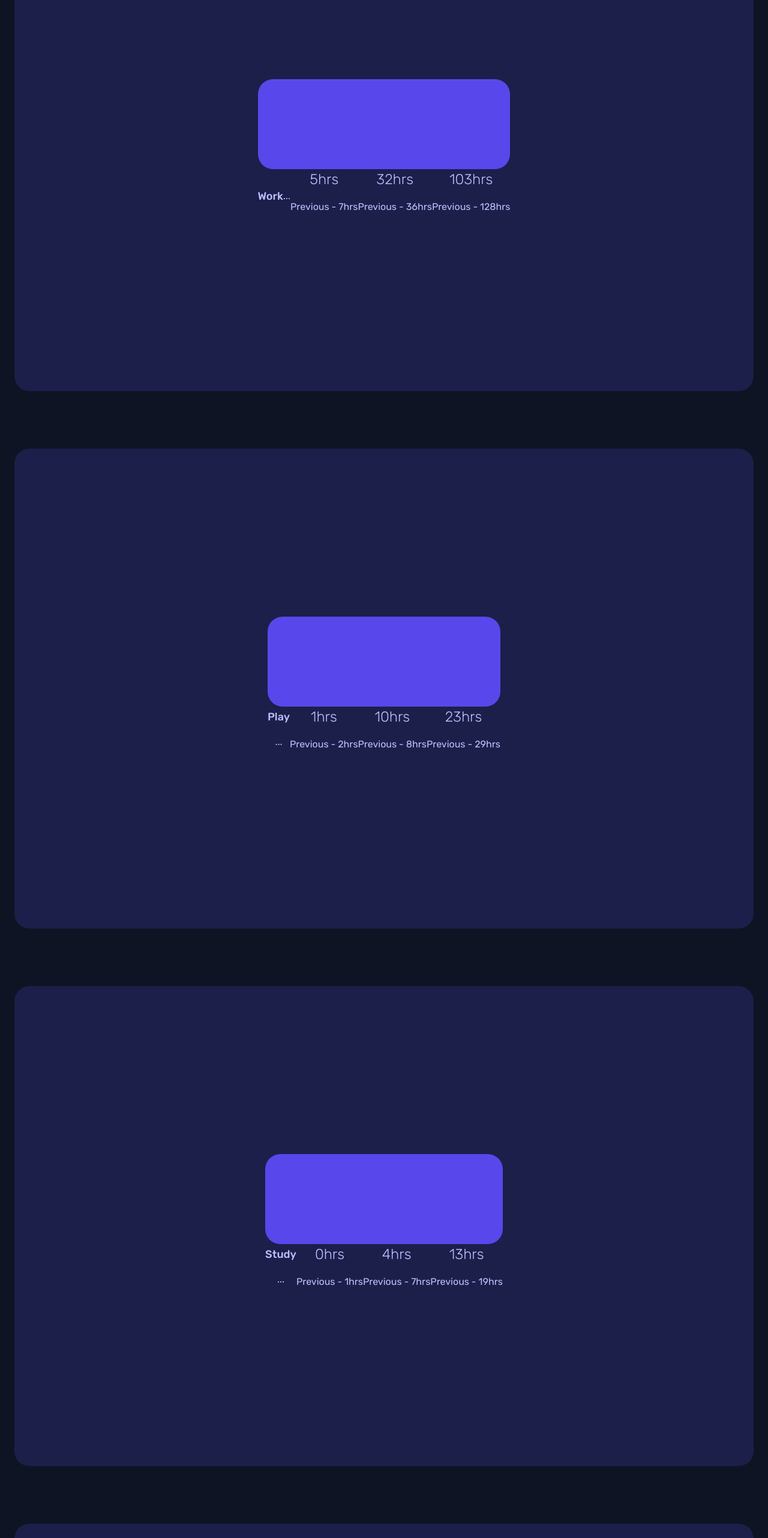
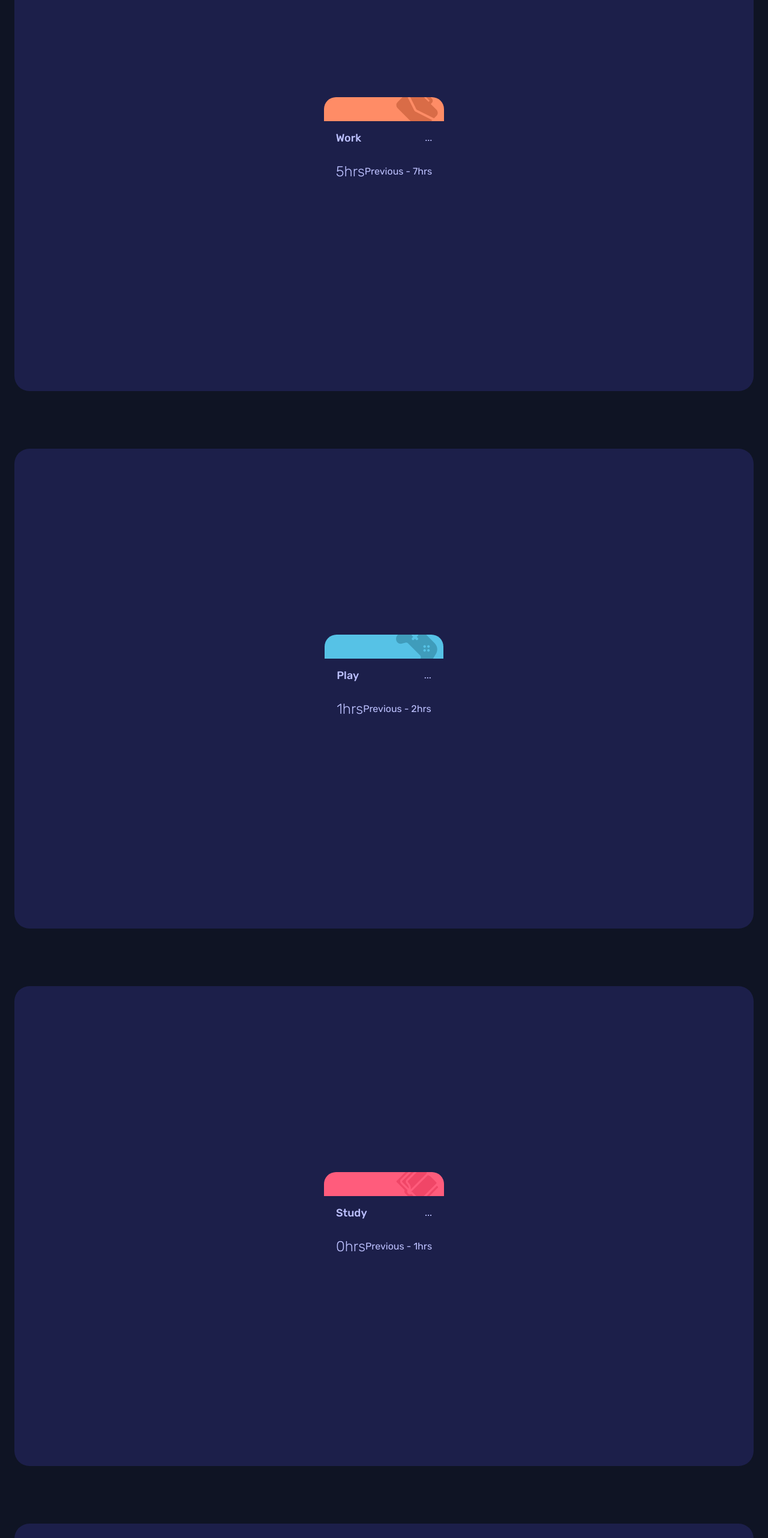
Before and after one commit to mafromist/time-tracker, a website built with Parcel: page index.html in a window 1280 px wide. Shown: the part 1080-3644 px from the top of the page at 60% size. Built offline with nearby package versions, Linux system fonts and the light colour scheme.

Commit message:
All tabs partially styled and icons added

```diff
--- a/index.html
+++ b/index.html
@@ -14,14 +14,14 @@
 <body>
   <div class="container">
       <div class="tab tab-profile">
-        <div class="tab__top">
+        <div class="tab__top-profile">
           <img class="profile-picture" src="/src/images/image-jeremy.png" alt="profile picture">
-          <div class="tab__top-details">
+          <div class="tab__top-profile-details">
             <h4>Report for</h4>
             <h1 class="">Jeremy Robson</h1>
           </div>
         </div>
-        <div class="tab__bottom">
+        <div class="tab__bottom-profile">
           <h3 class="period period__daily">Daily</h3>
           <h3 class="period period__weekly">Weekly</h3>
           <h3 class="period period__monthly">Monthly</h3>
@@ -30,17 +30,20 @@
   </div>
   <!-- Work -->
   <div class="container">
-    <div class="tab tab-work">
-      <div class="tab__top"></div>
+    <div class="tab">
+      <div class="tab__top tab__top-work">
+        <img src="/src/images/icon-work.svg" alt="work icon">
+      </div>
       <div class="tab__bottom">
-        <div class="tab__bottom">
+        <div class="tab__bottom-title">
           <h2 class="tab__type">Work</h2>
           <p class="tab__select">...</p>
         </div>
 
         <!-- daily -->
         <div class="tab__bottom-details">
-          <h1 class="type__daily">5hrs</h1>
+          <div class="hours hours__daily">
+            <h1>5hrs</h1>
             <p>
             <span>Previous</span>
             -
@@ -48,8 +51,8 @@
             </p>
           </div>
           <!-- weekly -->
-        <div>
-          <h1 class="type__weekly">32hrs</h1>
+          <div class="hours hours__weekly">
+            <h1>32hrs</h1>
             <p>
             <span>Previous</span>
             -
@@ -57,8 +60,8 @@
             </p>
           </div>
           <!-- monthly -->
-        <div>
-          <h1 class="type__monthly">103hrs</h1>
+          <div class="hours hours__monthly">
+            <h1>103hrs</h1>
             <p>
             <span>Previous</span>
             -
@@ -68,11 +71,13 @@
         </div>
       </div>
     </div>
-
+  </div>
   <!-- Play -->
   <div class="container">
-    <div class="tab tab-play">
-      <div class="tab__top"></div>
+    <div class="tab">
+      <div class="tab__top tab__top-play">
+        <img src="/src/images/icon-play.svg" alt="play icon">
+      </div>
       <div class="tab__bottom">
         <div class="tab__bottom-title">
           <h2 class="tab__type">Play</h2>
@@ -81,7 +86,8 @@
 
         <!-- daily -->
         <div class="tab__bottom-details">
-          <h1 class="type__daily">1hrs</h1>
+          <div class="hours hours__daily">
+            <h1>1hrs</h1>
             <p>
             <span>Previous</span>
             -
@@ -89,8 +95,8 @@
             </p>
           </div>
           <!-- weekly -->
-        <div>
-          <h1 class="type__weekly">10hrs</h1>
+          <div class="hours hours__weekly">
+            <h1>10hrs</h1>
             <p>
             <span>Previous</span>
             -
@@ -98,8 +104,8 @@
             </p>
           </div>
           <!-- monthly -->
-        <div>
-          <h1 class="type__monthly">23hrs</h1>
+          <div class="hours hours__monthly">
+            <h1>23hrs</h1>
             <p>
             <span>Previous</span>
             -
@@ -109,10 +115,13 @@
         </div>
       </div>
     </div>
+  </div>
   <!-- Study -->
   <div class="container">
-    <div class="tab tab-study">
-      <div class="tab__top"></div>
+    <div class="tab">
+      <div class="tab__top tab__top-study">
+        <img src="/src/images/icon-study.svg" alt="study icon">
+      </div>
       <div class="tab__bottom">
         <div class="tab__bottom-title">
           <h2 class="tab__type">Study</h2>
@@ -121,7 +130,8 @@
 
         <!-- daily -->
         <div class="tab__bottom-details">
-          <h1 class="type__daily">0hrs</h1>
+          <div class="hours hours__daily">
+            <h1>0hrs</h1>
             <p>
             <span>Previous</span>
             -
@@ -129,8 +139,8 @@
             </p>
           </div>
           <!-- weekly -->
-        <div>
-          <h1 class="type__weekly">4hrs</h1>
+          <div class="hours hours__weekly">
+            <h1>4hrs</h1>
             <p>
             <span>Previous</span>
             -
@@ -138,8 +148,8 @@
             </p>
           </div>
           <!-- monthly -->
-        <div>
-          <h1 class="type__monthly">13hrs</h1>
+          <div class="hours hours__monthly">
+            <h1>13hrs</h1>
             <p>
             <span>Previous</span>
             -
@@ -149,10 +159,13 @@
         </div>
       </div>
     </div>
+  </div>
   <!-- Exercise -->
   <div class="container">
-    <div class="tab tab-exercise">
-      <div class="tab__top"></div>
+    <div class="tab">
+      <div class="tab__top tab__top-exercise">
+        <img src="/src/images/icon-exercise.svg" alt="exercise icon">
+      </div>
       <div class="tab__bottom">
         <div class="tab__bottom-title">
           <h2 class="tab__type">Exercise</h2>
@@ -161,7 +174,8 @@
 
         <!-- daily -->
         <div class="tab__bottom-details">
-          <h1 class="type__daily">1hrs</h1>
+          <div class="hours hours__daily">
+            <h1>1hrs</h1>
             <p>
             <span>Previous</span>
             -
@@ -169,8 +183,8 @@
             </p>
           </div>
           <!-- weekly -->
-        <div>
-          <h1 class="type__weekly">4hrs</h1>
+          <div class="hours hours__weekly">
+            <h1>4hrs</h1>
             <p>
             <span>Previous</span>
             -
@@ -178,8 +192,8 @@
             </p>
           </div>
           <!-- monthly -->
-        <div>
-          <h1 class="type__monthly">11hrs</h1>
+          <div class="hours hours__monthly">
+            <h1>11hrs</h1>
             <p>
             <span>Previous</span>
             -
@@ -189,11 +203,14 @@
         </div>
       </div>
     </div>
+  </div>
 
   <!-- Social -->
   <div class="container">
-    <div class="tab tab-social">
-      <div class="tab__top"></div>
+    <div class="tab">
+      <div class="tab__top tab__top-social">
+        <img src="/src/images/icon-social.svg" alt="social icon">
+      </div>
       <div class="tab__bottom">
         <div class="tab__bottom-title">
           <h2 class="tab__type">Social</h2>
@@ -202,7 +219,8 @@
 
         <!-- daily -->
         <div class="tab__bottom-details">
-          <h1 class="type__daily">1hrs</h1>
+          <div class="hours hours__daily">
+            <h1>1hrs</h1>
             <p>
             <span>Previous</span>
             -
@@ -210,8 +228,8 @@
             </p>
           </div>
           <!-- weekly -->
-        <div>
-          <h1 class="type__weekly">5hrs</h1>
+          <div class="hours hours__weekly">
+            <h1>5hrs</h1>
             <p>
             <span>Previous</span>
             -
@@ -219,8 +237,8 @@
             </p>
           </div>
           <!-- monthly -->
-        <div>
-          <h1 class="type__monthly">21hrs</h1>
+          <div class="hours hours__monthly">
+            <h1>21hrs</h1>
             <p>
             <span>Previous</span>
             -
@@ -230,11 +248,14 @@
         </div>
       </div>
     </div>
+  </div>
 
   <!-- Self Care -->
   <div class="container">
-    <div class="tab tab-selfcare">
-      <div class="tab__top"></div>
+    <div class="tab">
+      <div class="tab__top tab__top-selfcare">
+        <img src="/src/images/icon-self-care.svg" alt="self-care icon">
+      </div>
       <div class="tab__bottom">
         <div class="tab__bottom-title">
           <h2 class="tab__type">Self Care</h2>
@@ -243,7 +264,8 @@
 
         <!-- daily -->
         <div class="tab__bottom-details">
-          <h1 class="type__daily">0hrs</h1>
+          <div class="hours hours__daily">
+            <h1>0hrs</h1>
             <p>
             <span>Previous</span>
             -
@@ -251,8 +273,8 @@
             </p>
           </div>
           <!-- weekly -->
-        <div>
-          <h1 class="type__weekly">2hrs</h1>
+          <div class="hours hours__weekly">
+            <h1>2hrs</h1>
             <p>
             <span>Previous</span>
             -
@@ -260,13 +282,14 @@
             </p>
           </div>
           <!-- monthly -->
-        <div>
-          <h1 class="type__monthly">7hrs</h1>
+          <div class="hours hours__monthly">
+            <h1>7hrs</h1>
             <p>
             <span>Previous</span>
             -
             <span>11hrs</span>
             </p>
+          </div>
         </div>
       </div>
     </div>
--- a/src/scss/6-components/_tabs.scss
+++ b/src/scss/6-components/_tabs.scss
@@ -1,10 +1,29 @@
 .tab {
+
     &-profile {
         display: flex;
         flex-direction: column;
+        .tab {
+            &__top {
+
+            }
+            &__bottom {
+
+            }
+        }
     }
 
     &__top {
+        position:relative;
+        height: 40px;
+        border-radius: 20px 20px 0 0;
+        z-index: 1;
+        display: flex;
+        align-items: center;
+        justify-content: flex-end;
+        padding-right: 10px;
+        overflow: hidden;
+        &-profile {
             display: flex;
             flex-direction: row;
             justify-content: center;
@@ -12,21 +31,83 @@
             height: 150px;
             background-color: $c-primary;
             border-radius: 25px;
-
             &-details{
                 display: flex;
                 flex-direction: column;
                 padding: 10px 10px;
             }
+
+        }
+        img{
+            height: 70px;
+            position: relative;
+            z-index: -1;
+
+        }
+        &-work {
+            background-color: $c-work;
+        }
+        &-play {
+            background-color: $c-play;
+        }
+        &-study {
+            background-color: $c-study;
+        }
+        &-exercise {
+            background-color: $c-exercise;
+        }
+        &-social {
+            background-color: $c-social;
+        }
+        &-selfcare {
+            background-color: $c-selfcare;
+        }
     }
 
-    &__bottom {
+    &__bottom{
+        position: relative;
+        height: 140px;
+        display: flex;
+        flex-direction: column;
+        z-index: 2;
+
+        &-title{
+            display: flex;
+            align-items: center;
+            justify-content: space-between;
+            margin: 0;
+            padding: 0 20px;
+        }
+
+        &-details{
+            display: flex;
+            align-items: center;
+            justify-content: space-between;
+            margin: 0;
+            padding: 0 20px;
+        }
+        &-profile {
             display: flex;
             place-items: center;
             justify-content: space-evenly;
             text-align: center;
             height: 90px;
         }
+        // &-work {
+        // }
+        // &-play {
+        // }
+        // &-study {
+        // }
+        // &-exercise {
+        // }
+        // &-social {
+        // }
+        // &-selfcare {
+        // }
+    }
+
+
 }
 
 .profile-picture {
@@ -34,3 +115,21 @@
     border-radius: 50%;
     border: 2px solid $c-white;
 }
+
+.hours {
+    display: flex;
+    align-items: center;
+    justify-content: space-between;
+    width: 100%;
+    &__daily{
+        margin: 0;
+    }
+    &__weekly{
+        margin: 0;
+        display: none;
+    }
+    &__monthly{
+        margin: 0;
+        display: none;
+    }
+}
```
Also changed, not shown: dist/icon-exercise.9cd631a0.svg (added), dist/icon-play.a0c17ac8.svg (added), dist/icon-self-care.07368a06.svg (added), dist/icon-social.4885365b.svg (added), dist/icon-study.4dc5924d.svg (added), dist/icon-work.6a44be42.svg (added), dist/index.html, 4 other files. Lines whose indentation alone changed are shown as unchanged.
